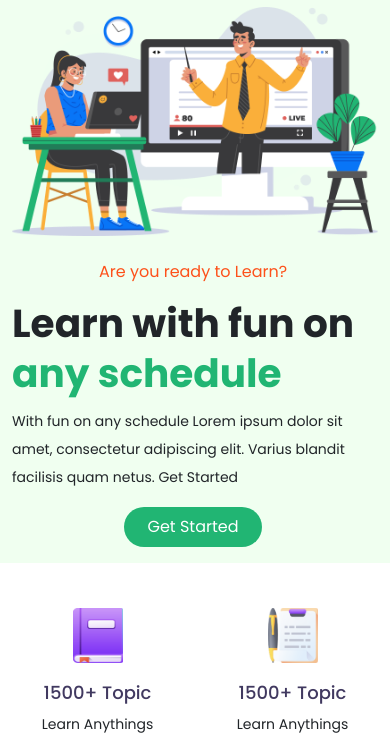
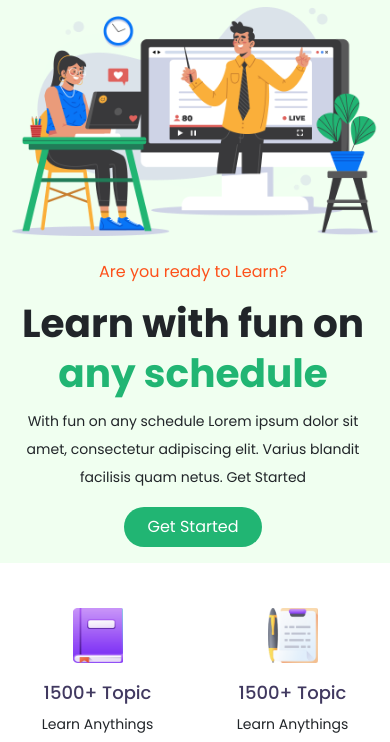
Before and after one commit to SIFAT-AOC/E-school, a plain HTML site: page index.html in a window 390 px wide. Shown: the part 102-844 px from the top of the page. Drawn offline with Linux system fonts and the light colour scheme.

Commit message:
Update custom.css

```diff
--- a/asset/custom.css
+++ b/asset/custom.css
@@ -243,9 +243,14 @@ footer {
 }
 
 @media (max-width: 768px) {
+
   .header-content p {
     font-size: 14px;
     line-height: 28px;
+    text-align: center;
+}
+    .header-content h1 {
+      text-align:center;
   }
   .topic-card {
     height: 200px;
```
